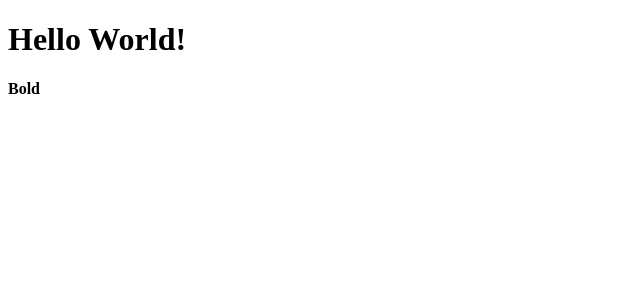
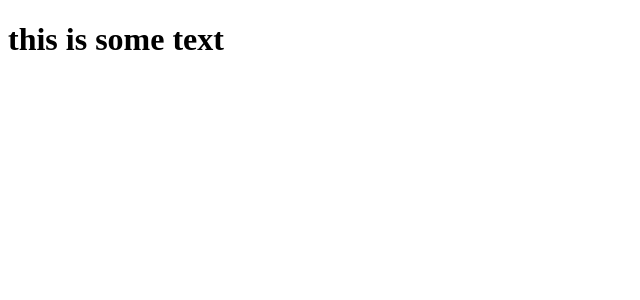
Before and after one commit to alexander812/create-react-app, a React (Create React App) app: page / in a window 1280 px wide. Shown: the top 300 px of the page, without its empty margins (0-640 px from the left). Built offline with nearby package versions, Linux system fonts and the light colour scheme.

Commit message:
Basics of setting up properties in React Components

```diff
--- a/src/App.js
+++ b/src/App.js
@@ -2,10 +2,10 @@ import React from 'react';
 
 class App extends React.Component {
     render(){
-        return (
+        let propsText = this.props.text;
+        return(
             <div>
-                <h1>Hello World!</h1>
-                <b>Bold</b>
+                <h1>{propsText}</h1>
             </div>
         )
     }
--- a/src/index.js
+++ b/src/index.js
@@ -3,6 +3,6 @@ import ReactDOM from 'react-dom';
 import App from './App';
 
 ReactDOM.render(
-    <App />,
+    <App text="this is some text" />,
     document.getElementById('root')
 );
```
